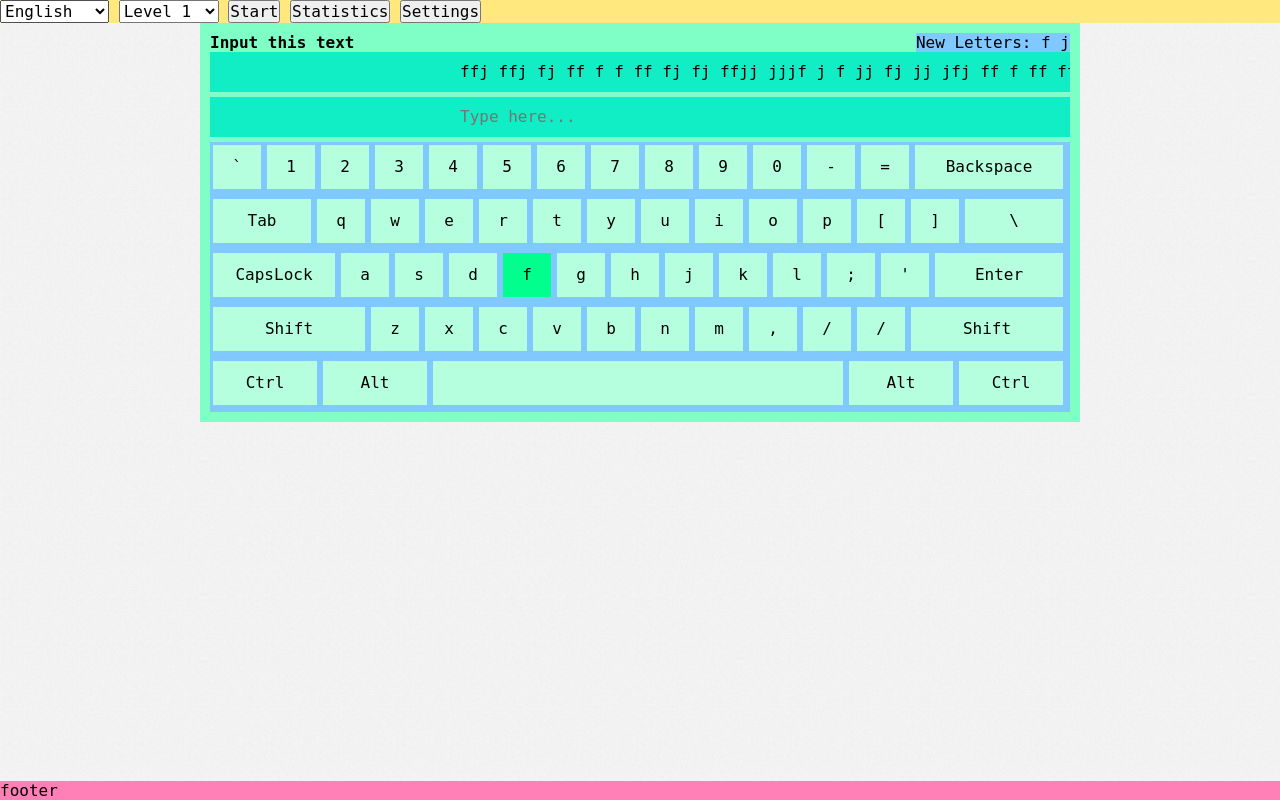
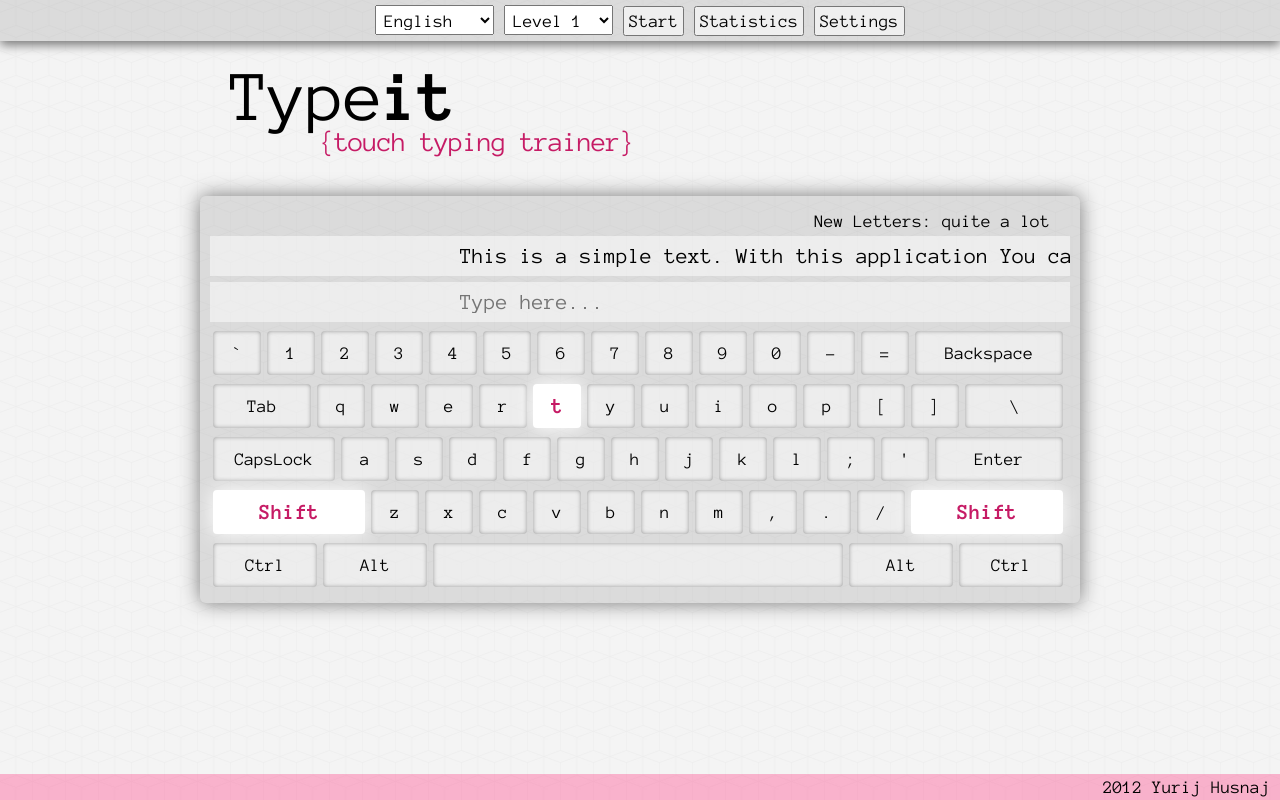
Before and after one commit to husa/type-it, a plain HTML site: page index.html in a window 1280 px wide. Drawn offline with Linux system fonts and the light colour scheme.

Commit message:
added "Default" theme, minor fixes

```diff
--- /dev/null
+++ b/Themes/Default/theme.css
@@ -0,0 +1,99 @@
+body{
+	background: url('img/1.png');
+	font-family: "Anonymous Pro", sans-serif;
+	font-size: 18px;
+}
+
+/*------------------------------- 		Main Blocks  */
+#statusbar{
+	background: rgba(0,0,0,.1);
+	padding: 5px;
+	text-align: center;
+	box-shadow: 0px 4px 10px #777;
+}
+#main-content-wrapper{
+	background: rgba(0,0,0,.1);
+	padding: 10px;
+	box-shadow: 0px 0px 20px #777;
+	border-radius: 6px;
+}
+#footer{
+	background: #FF7FB6;
+}
+/*------------------------------ 		Statusbar Elements  */
+#statusbar select, #statusbar button{
+	padding: 4px;
+}
+/*------------------------------ 		Main Content Elements */
+#logo{
+	margin: 20px auto 10px 30px;
+	font-size: 72px;
+	letter-spacing: -1px;
+}
+#logo > span{
+	font-size: inherit;
+	font-weight: bold;
+	margin-left: -2px;
+	letter-spacing: -3px;
+}
+#logo > p {
+	margin: -5px 10px 40px 90px;
+	font-size: 28px;
+	letter-spacing: -1px;
+	color: #C61B65;
+}
+#info-wrapper{
+	padding: 6px 20px;
+}
+#text-wrapper{
+	font-size: 22px;
+	background: rgba(255,255,255,.5);
+	margin: 3px auto 6px auto;
+}
+#text-field{
+
+}
+#input-wrapper{
+	font-size: 22px;
+	background: rgba(255,255,255,.5);
+	margin: 3px auto 6px auto;
+}
+#input-field{
+
+}
+#input-field:focus {
+
+}
+.mistake{
+	color: #C61B65;
+}
+	/*	Keyboard	*/
+#keyboard-wrapper{
+
+}
+.button{
+	border-radius: 4px;
+	box-shadow: 0px 0px 4px #999 inset;
+	background: rgba(255,255,255,.5);
+}
+.highlighted {
+	font-weight: bold;
+	font-size: 22px;
+	color:  #C61B65;
+	box-shadow: 0px 0px 20px #FFF;
+	background: rgba(255,255,255,1);
+}
+/*	End Keyboard	*/
+
+/*------------------------------ 		Footer Elements  */
+#footer{
+	background: rgba(255, 78, 144, .4);
+	text-align: right;
+}
+#footer p{
+	margin: 4px 10px;
+}
+#footer p a{
+	color: inherit;
+	text-decoration: none;
+}
--- a/index.html
+++ b/index.html
@@ -20,8 +20,10 @@
   <!-- Shell -->
   <link rel="stylesheet" href="style/shell.css" />
   <!-- Theme -->
-  <link rel="stylesheet" href="style/theme.css" />
+  <link rel="stylesheet" href="Themes/Default/theme.css" />
 
+  <!-- Font -->
+<link href='http://fonts.googleapis.com/css?family=Anonymous+Pro:400,400italic,700,700italic&subset=latin,cyrillic-ext,latin-ext,cyrillic' rel='stylesheet' type='text/css'
 
   <!-- SCRIPTS -->
 
@@ -63,13 +65,19 @@
   <button id="button-settings">Settings</button>
 </div><!-- statusbar -->
 
+<div id="content-wrapper">
+
+  <div id="logo">
+    Type<span>it</span>
+    <p>{touch typing trainer}</p>
+  </div>
+
   <div id="main-content-wrapper">
 
     <div id="info-wrapper">
     </div>
 
     <div>
-    <h4>Input this text</h4>
         <div id="text-wrapper">
           <span id="text-field"></span>
         </div>
@@ -149,7 +157,7 @@
           <li class="button c77"><span>  </span></li>
           <li class="button c188"><span>  </span></li>
           <li class="button c190"><span>  </span></li>
-        <li class="button c190"><span>  </span></li>
+          <li class="button c1901"><span>  </span></li>
           <li class="button c16"><span> Shift </span></li>
         </ul>
       </div>
@@ -166,9 +174,12 @@
     </div>
 
   </div><!-- main-content-wrapper -->
+</div> <!-- content-wrapper -->
 
 <div id="footer">
-  footer
+  <p>
+    2012 <a href="mailto:husnaj23@gmail.com">Yurij Husnaj</a>
+  </p>
 </div><!-- footer -->
 
 </body>
--- a/js/lectures.js
+++ b/js/lectures.js
@@ -1,4 +1,67 @@
 var Lecture = function (param) {
+	this.sample = {
+		// Alphabet with keycodes
+		alphabet : {
+			//first line
+			96  : '`',
+			49  : '1',
+			50  : '2',
+			51  : '3',
+			52  : '4',
+			53  : '5',
+			54  : '6',
+			55  : '7',
+			56  : '8',
+			57  : '9',
+			48  : '0',
+			189 : '-',
+			187 : '=',
+			// second line
+			81  : 'q',
+			87  : 'w',
+			69  : 'e',
+			82  : 'r',
+			84  : 't',
+			89  : 'y',
+			85  : 'u',
+			73  : 'i',
+			79  : 'o',
+			80  : 'p',
+			219 : '[',
+			221 : ']',
+			220 : '\\ ',
+			// third line
+			65  : 'a',
+			83  : 's',
+			68  : 'd',
+			70  : 'f',
+			71  : 'g',
+			72  : 'h',
+			74  : 'j',
+			75  : 'k',
+			76  : 'l',
+			186 : ';',
+			222 : "'",
+			//fourth line
+			90  : 'z',
+			88  : 'x',
+			67  : 'c',
+			86  : 'v',
+			66  : 'b',
+			78  : 'n',
+			77  : 'm',
+			188 : ',',
+			190 : '.',
+			1901 : '/'
+		},
+
+		// Lessons
+		level : {
+			newLetters : ['quite a lot'],
+			lesson : 'This is a simple text. With this application You can easily learn blind typing. To start learning simply choose a language and a level you want to start with in a upper menu. Have fun!'
+		}
+	}
+
 	this.english = {
 		// Alphabet with keycodes
 		alphabet : {
--- a/js/main.js
+++ b/js/main.js
@@ -91,6 +91,7 @@ var VIEW = function () {
 	}// end onEnd
 
 	this.highlightButton = function (key) {
+		var spec_symbols = '`~!@#$%^&*()_+1234567890-=[{]}\\|;:\'"",<.>/?';
 
 		$('.highlighted').removeClass('highlighted');
 
@@ -98,11 +99,12 @@ var VIEW = function () {
 			$('.c32').addClass('highlighted');
 			return;
 		}
+		if ( spec_symbols.indexOf(key) == -1 ) {
 			if (key == key.toUpperCase()) {
 				$('.c16').addClass('highlighted');
 				key = key.toLowerCase();
 			}
-
+		}
 		for (var i in Buttons) {
 			if (key == Buttons[i].innerText) {
 				$(Buttons[i]).addClass('highlighted');
@@ -141,6 +143,7 @@ var VIEW = function () {
 		for (var key in keyboard) {
 			$('.c' + key + ' span').html(keyboard[key]);
 		}
+
 		// highlight first key
 		this.highlightButton(training_text[0]);
 		// focus on input_field
@@ -185,17 +188,25 @@ CONTROLLER = function () {
 
 	}// end setLesson
 
-	function init () {
+	function init (first) {
 			disableDefaultKeys();
 			bindKeypress();
+		if (!first) {
 			setLesson();
+		} else {
+			var lang  = 'sample'
+			level = 'level';
+			training_text = lecture[ lang ][ level ].lesson;
+
+			View.outputLesson(lecture[ lang ][ level ], lecture[ lang ].alphabet);
+		}
 	}// end init
 
 	$('#button-start').on('click', function (e) {
-		init();
+		init(false);
 	})
 
-	init();
+	init(true);
 }//end CONTROLLER
 
 
--- a/style/shell.css
+++ b/style/shell.css
@@ -16,14 +16,20 @@ button{
 /*------------------------------- 		Main Blocks  */
 #statusbar{
 	top: 0px;
-	width: 100%;
+}
+#content-wrapper{
+	width: 880px;
+	margin: 0 auto;
+}
+#logo{
+
 }
 #main-content-wrapper{
-	width: 860px;
-	margin: 0 auto;
+
 }
 #footer{
 	position: fixed;
+	display: inline-block;
 	width: 100%;
 	bottom: 0px;
 	z-index: -1;
@@ -32,6 +38,22 @@ button{
 /*------------------------------ 		Statusbar Elements  */
 
 /*------------------------------ 		Main Content Elements */
+#logo{
+	margin: 20px auto 10px 30px;
+	font-size: 72px;
+	letter-spacing: -1px;
+}
+#logo > span{
+	font-size: inherit;
+	font-weight: bold;
+	margin-left: -2px;
+	letter-spacing: -3px;
+}
+#logo > p {
+	margin: -5px 10px 40px 90px;
+	font-size: 28px;
+	letter-spacing: -1px;
+}
 #info-wrapper{
 	float: right;
 }
@@ -136,3 +158,10 @@ li.button{
 /*	End Keyboard	*/
 
 /*------------------------------ 		Footer Elements  */
+#footer{
+	text-align: right;
+}
+#footer p{
+}
+#footer p a{
+}
--- a/style/theme.css
+++ /dev/null
@@ -1,51 +0,0 @@
-body{
-	background: url('img/bg.jpg');
-	font-family: "Monospace", sans;
-}
-
-/*------------------------------- 		Main Blocks  */
-#statusbar{
-	background: #FFE97F;
-}
-#main-content-wrapper{
-	background: #7FFFC5;
-	padding: 10px;
-}
-#footer{
-	background: #FF7FB6;
-}
-/*------------------------------ 		Statusbar Elements  */
-
-/*------------------------------ 		Main Content Elements */
-#info-wrapper{
-	background: #7FC9FF;
-}
-#text-wrapper{
-	background: #11eeC5;
-}
-#text-field{
-
-}
-#input-wrapper{
-	margin: 5px auto;
-}
-#input-field{
-	background: #11eeC5;
-}
-#input-field:focus {
-}
-.mistake{
-}
-	/*	Keyboard	*/
-#keyboard-wrapper{
-	background: #7FC9FF;
-}
-.button{
-	background: #B6FFDE;
-}
-.highlighted {
-	background: #00FF8C;
-}
-/*	End Keyboard	*/
-
-/*------------------------------ 		Footer Elements  */
```
Also changed, not shown: Themes/Default/img/1.png (added), Themes/Default/img/2.png (added), Themes/Default/img/3.png (added), Themes/Default/img/4.png (added). Lines whose indentation alone changed are shown as unchanged.
